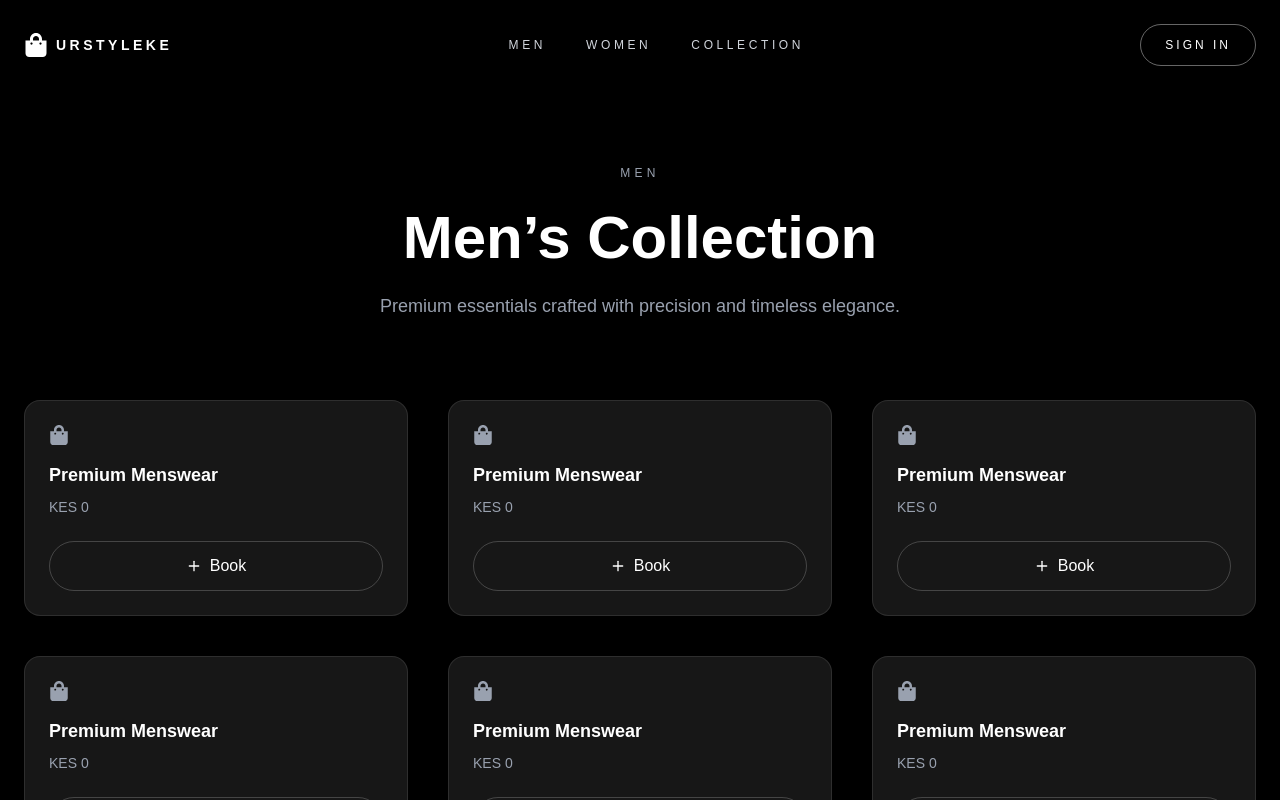
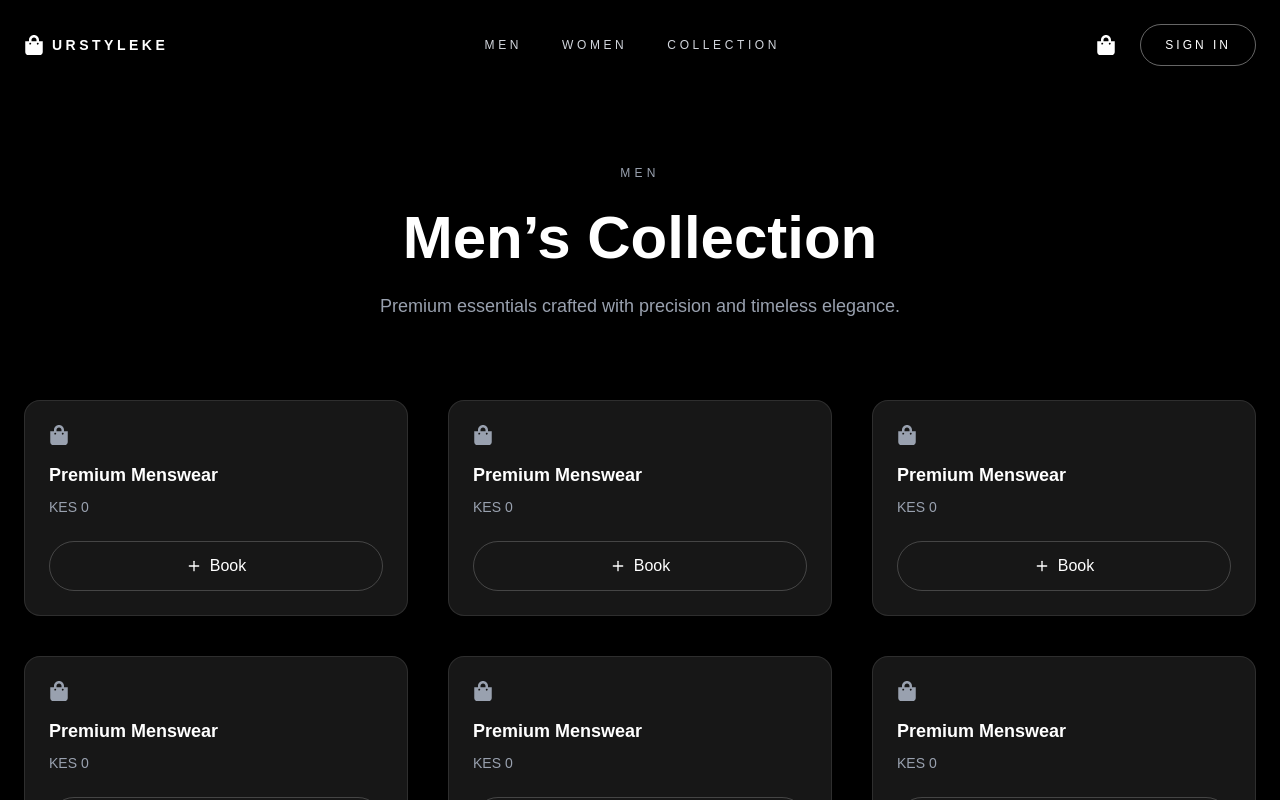
Before and after one commit to Griffinsshem/urstyleke2, a Next.js app in the folder frontend/: page /men in a window 1280 px wide. Shown: the top 800 px of the page. Built offline with nearby package versions, Linux system fonts and the light colour scheme.

Commit message:
feat(navbar): add live cart badge with persistent item count

```diff
--- a/frontend/src/components/Navbar.jsx
+++ b/frontend/src/components/Navbar.jsx
@@ -1,45 +1,68 @@
+"use client";
+
 import Link from "next/link";
 import { FaShoppingBag } from "react-icons/fa";
+import { useEffect, useState } from "react";
+import { getCartCount } from "@/lib/cart";
 
 export default function Navbar() {
+  const [count, setCount] = useState(0);
+
+  useEffect(() => {
+    setCount(getCartCount());
+
+    const handleStorage = () => {
+      setCount(getCartCount());
+    };
+
+    window.addEventListener("storage", handleStorage);
+    window.addEventListener("cart-updated", handleStorage);
+
+    return () => {
+      window.removeEventListener("storage", handleStorage);
+      window.removeEventListener("cart-updated", handleStorage);
+    };
+  }, []);
+
   return (
     <header className="fixed top-0 left-0 w-full z-50 bg-black/40 backdrop-blur-md">
       <nav className="mx-auto max-w-7xl px-6 py-6 flex items-center justify-between text-white">
         {/* Brand */}
         <Link
           href="/"
-          className="text-sm font-semibold tracking-[0.25em] uppercase flex items-center"
+          className="text-sm font-semibold tracking-[0.25em] uppercase flex items-center gap-2"
         >
-          <FaShoppingBag className="w-6 h-6 mr-2" />
+          <FaShoppingBag className="w-5 h-5" />
           UrStyleKE
         </Link>
 
         {/* Navigation */}
         <ul className="hidden md:flex items-center gap-10 text-xs tracking-[0.3em] uppercase text-gray-300">
-          <li>
-            <Link href="/men" className="hover:text-white transition">
-              Men
-            </Link>
-          </li>
-          <li>
-            <Link href="/women" className="hover:text-white transition">
-              Women
-            </Link>
-          </li>
-          <li>
-            <Link href="/collection" className="hover:text-white transition">
-              Collection
-            </Link>
-          </li>
+          <li><Link href="/men" className="hover:text-white">Men</Link></li>
+          <li><Link href="/women" className="hover:text-white">Women</Link></li>
+          <li><Link href="/collection" className="hover:text-white">Collection</Link></li>
         </ul>
 
-        {/* Action */}
+        {/* Cart + Sign in */}
+        <div className="flex items-center gap-6">
+          {/* Cart */}
+          <Link href="/checkout" className="relative">
+            <FaShoppingBag className="w-5 h-5 hover:text-white transition" />
+            {count > 0 && (
+              <span className="absolute -top-2 -right-2 bg-white text-black text-[10px] font-semibold w-5 h-5 flex items-center justify-center rounded-full">
+                {count}
+              </span>
+            )}
+          </Link>
+
+          {/* Sign In */}
           <Link
             href="/signin"
             className="text-xs tracking-[0.25em] uppercase border border-white/40 px-6 py-3 rounded-full hover:bg-white hover:text-black transition"
           >
             Sign In
           </Link>
+        </div>
       </nav>
     </header>
   );
--- a/frontend/src/lib/cart.js
+++ b/frontend/src/lib/cart.js
@@ -1,6 +1,12 @@
+// src/lib/cart.js
+
+export const getCart = () => {
+  if (typeof window === "undefined") return [];
+  return JSON.parse(localStorage.getItem("cart")) || [];
+};
+
 export const addToCart = (product) => {
-  const cart = JSON.parse(localStorage.getItem("cart")) || [];
-
+  const cart = getCart();
   const existing = cart.find((item) => item.id === product.id);
 
   if (existing) {
@@ -12,6 +18,6 @@ export const addToCart = (product) => {
   localStorage.setItem("cart", JSON.stringify(cart));
 };
 
-export const getCart = () => {
-  return JSON.parse(localStorage.getItem("cart")) || [];
+export const getCartCount = () => {
+  return getCart().reduce((total, item) => total + item.quantity, 0);
 };
```
Lines whose indentation alone changed are shown as unchanged.
